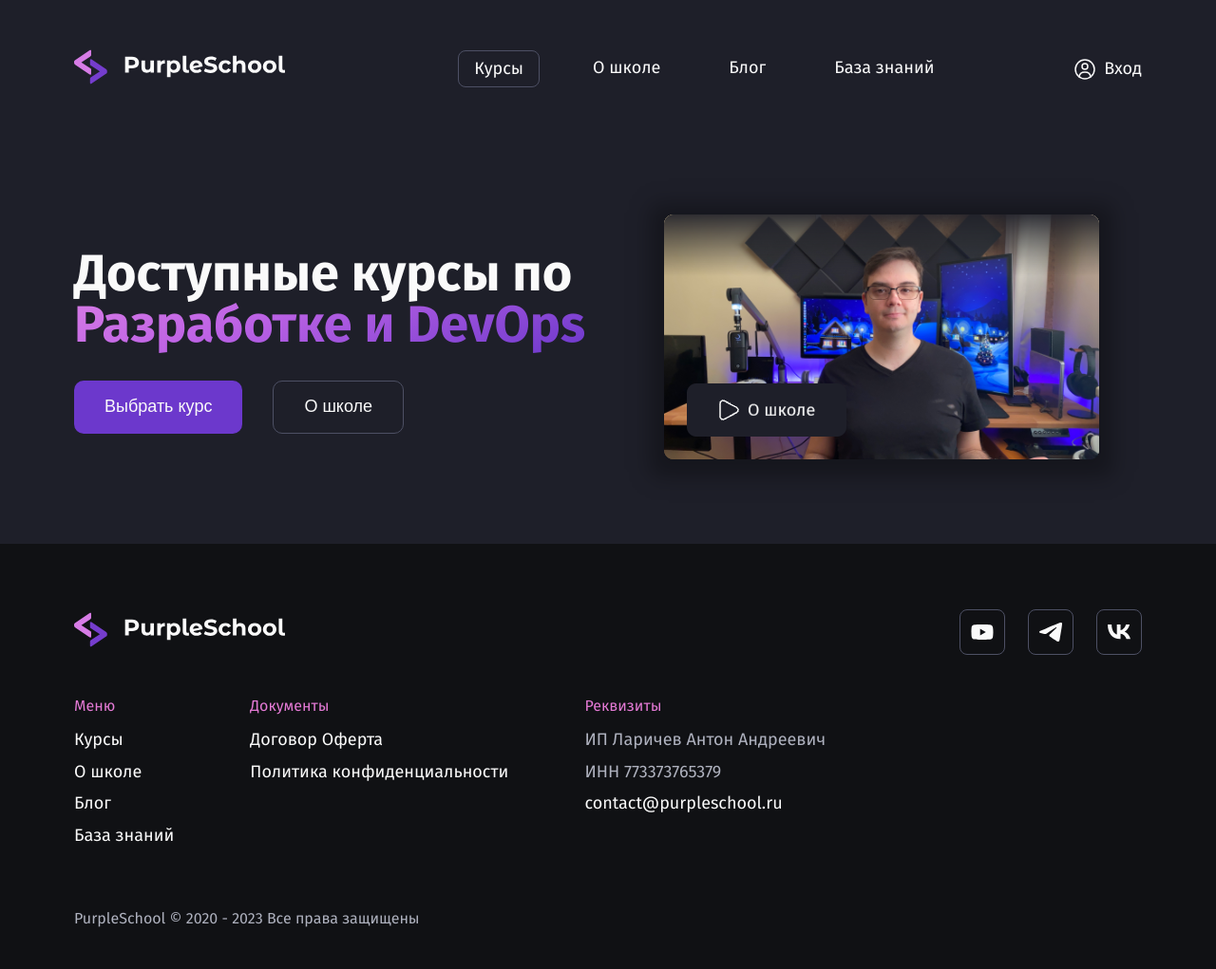
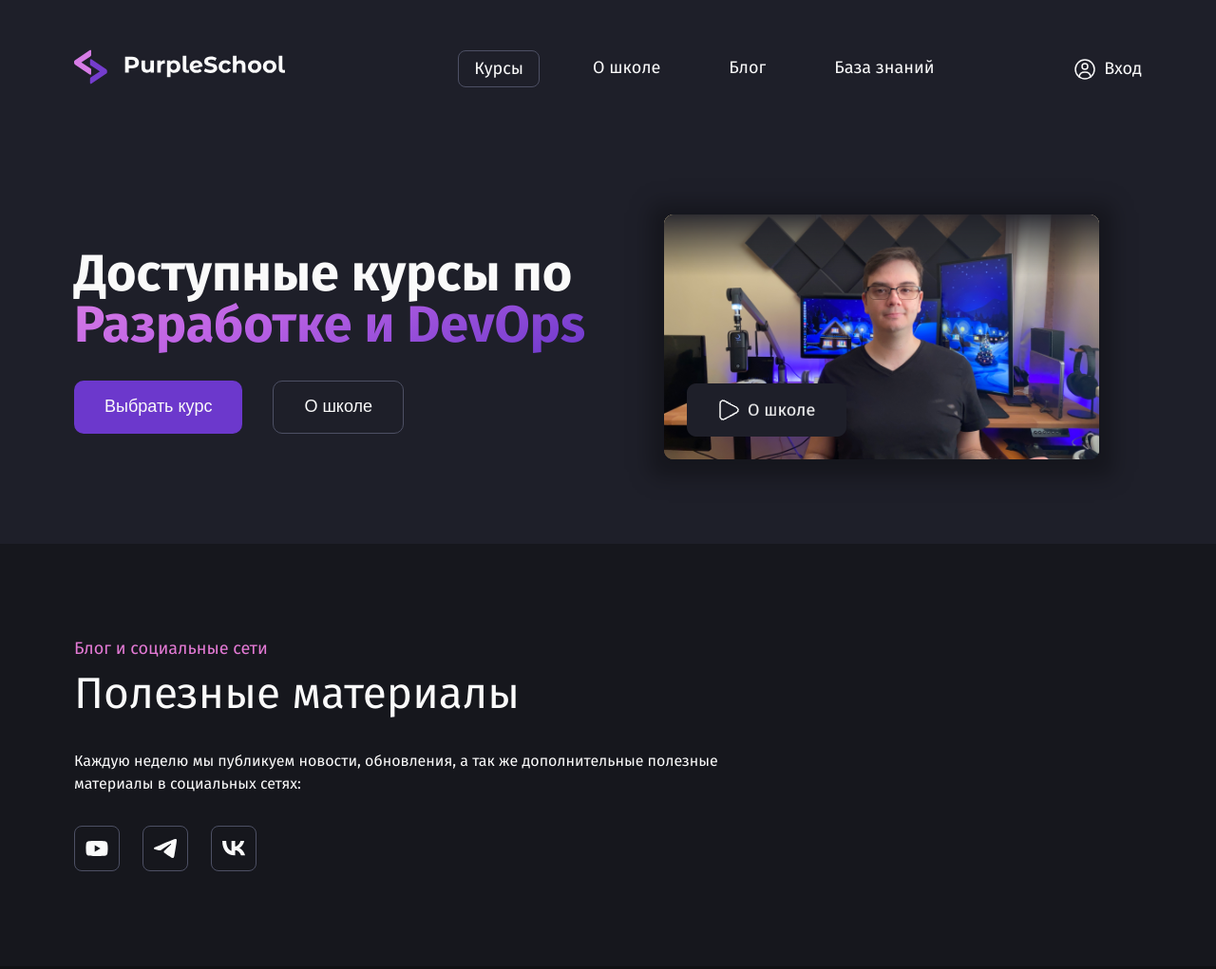
Before and after one commit to D3flash23/PurpleSchool, a plain HTML site: page index.html in a window 1280 px wide. Shown: the top 1021 px of the page at 95% size. Drawn offline with Linux system fonts and the light colour scheme.

Commit message:
Верстка и стилизация блока блог

```diff
--- a/index.html
+++ b/index.html
@@ -49,6 +49,26 @@
 				<img class="hero__right" src="./img/video.png" alt="Видео с автором" />
 			</div>
 		</section>
+		<section class="section">
+<div class="section__wrapper">
+	<div class="headling">
+		<div class="headling__top">Блог и социальные сети</div>
+		<h2 class="headling__button">Полезные материалы</h>
+	</div>
+	<p class="paragraph paragraph_32">Каждую неделю мы публикуем новости, обновления, а так же дополнительные полезные материалы  в социальных сетях:</p>
+	<div class="social-icons">
+		<a href="#" class="social-icons__icon">
+			<img src="./img/social/youtube.svg" alt="Youtube PurpleSchool" />
+		</a>
+		<a href="#" class="social-icons__icon">
+			<img src="./img/social/tg.svg" alt="Telegramm PurpleSchool" />
+		</a>
+		<a href="#" class="social-icons__icon">
+			<img src="./img/social/vk.svg" alt="Вконтакте PurpleSchool" />
+		</a>
+	</div>
+</section>
+	</div>
 		<footer class="footer">
 			<div class="footer__wrapper">
 				<div class="footer__social">
--- a/styles/components.css
+++ b/styles/components.css
@@ -3,7 +3,12 @@
 .section__light {
 	background-color: var(--color-bg-medium);
 }
-
+.section__wrapper {
+	max-width: var(--layout-width);
+	margin: 0px auto;
+	align-items: center;
+	padding: 100px 24px;
+}
 /* button */
 .hero__cta {
 	display: flex;
@@ -64,3 +69,39 @@
 .social-icons__icon:hover {
 	background-color: var(--color-sroke);
 }
+
+/* Headling */
+
+.headling {
+	margin-bottom: 32px;
+}
+
+.headling__top {
+	font-weight: 400;
+	font-size: 18px;
+	line-height: 120%;
+	color: var(--color-secondary);
+	margin-bottom: 8px;
+}
+
+.headling__button {
+	font-weight: 400;
+	font-size: 46px;
+	line-height: 120%;
+	margin: 0 0 32px 0;
+	color: var(--color-text);
+}
+
+/* paragraph */
+
+.paragraph {
+	font-weight: 400;
+	font-style: 18px;
+	line-height: 150%;
+	color: var(--color-text);
+	max-width: 700px;
+}
+
+.paragraph_32 {
+	margin-bottom: 32px;
+}
--- a/styles/global.css
+++ b/styles/global.css
@@ -18,6 +18,11 @@
 * {
 	box-sizing: border-box;
 }
+html {
+	-webkit-font-smoothing: antialiased;
+	-moz-osx-font-smoothing: grayscale;
+	text-rendering: optimizeLegibility;
+}
 
 body {
 	background: var(--color-bg);
```
